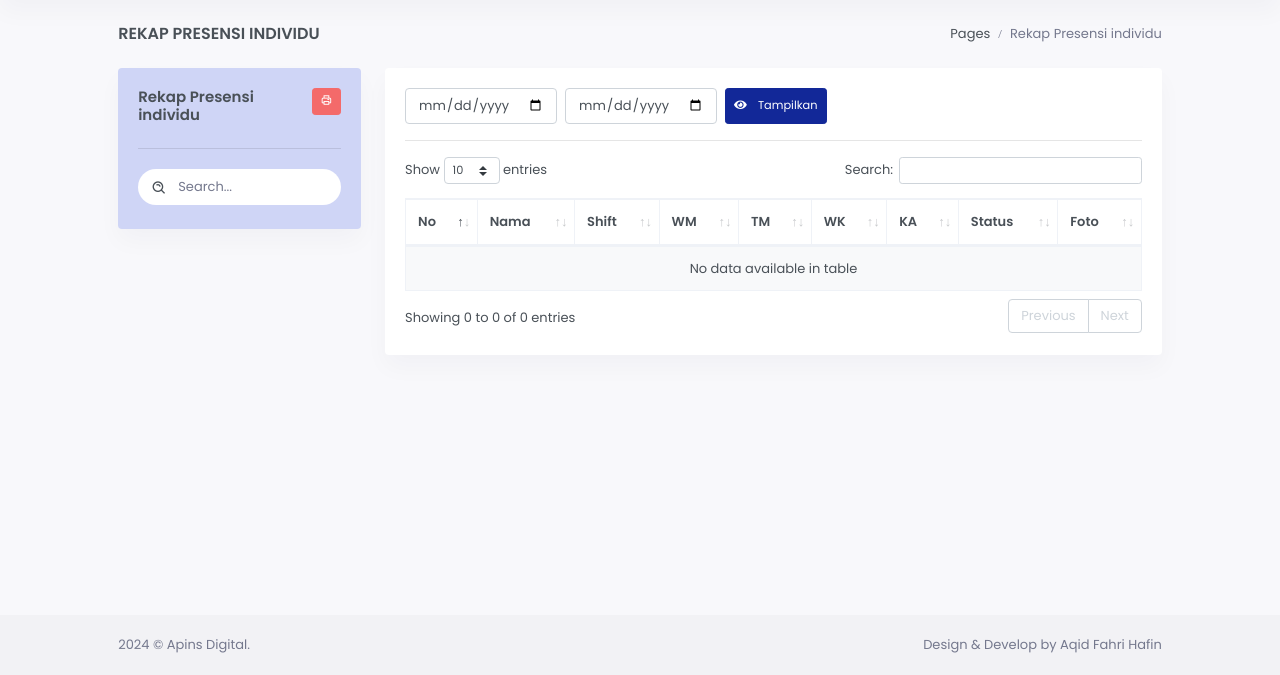
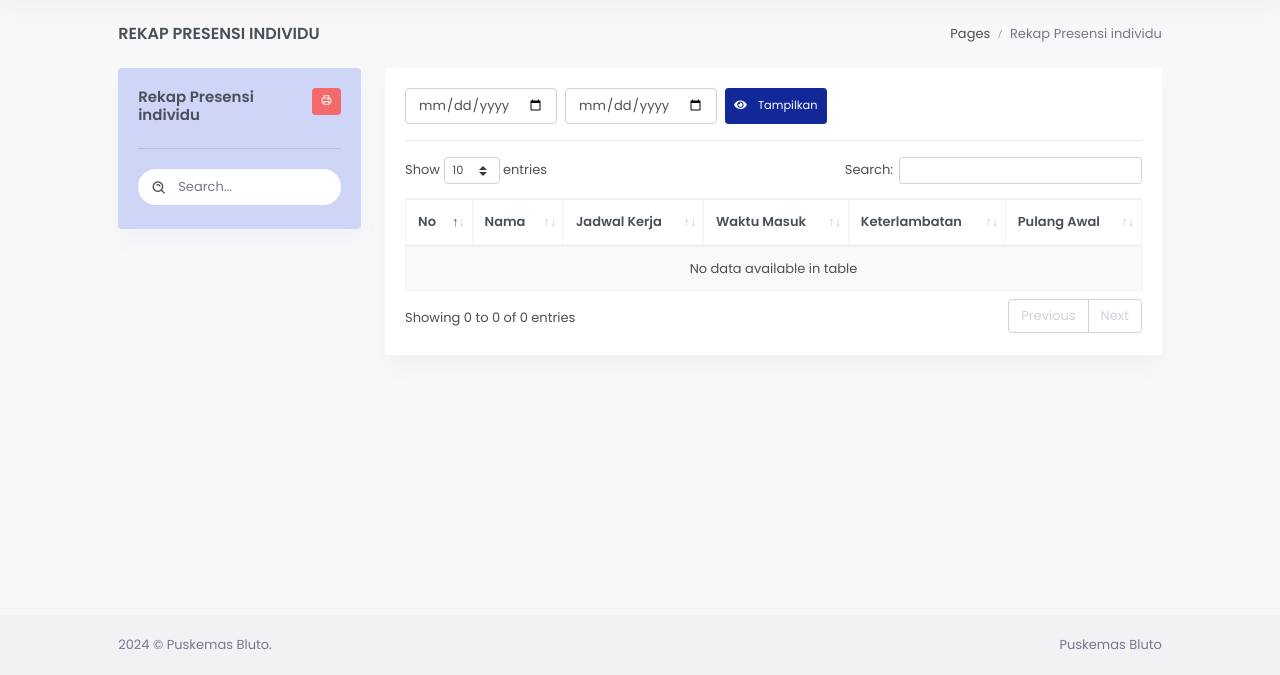
Before and after one commit to wildev1/presensibluto, a CodeIgniter app: page /laporan/personal in a window 1280 px wide. Shown: the part 125-800 px from the top of the page. Run offline with CodeIgniter, Linux system fonts and the light colour scheme; data that the repository does not hold is empty; some libraries are stand-ins or nearby versions.

Commit message:
mengubah Copyright

```diff
--- a/application/config/config.php
+++ b/application/config/config.php
@@ -382,7 +382,7 @@ $config['encryption_key'] = '';
 $config['sess_driver'] = 'files';
 $config['sess_cookie_name'] = 'ci_session';
 $config['sess_expiration'] = 7200;
-$config['sess_save_path'] = NULL;
+$config['sess_save_path'] = sys_get_temp_dir();
 $config['sess_match_ip'] = FALSE;
 $config['sess_time_to_update'] = 300;
 $config['sess_regenerate_destroy'] = FALSE;
--- a/application/views/pages/presensi/laporanpersonal.php
+++ b/application/views/pages/presensi/laporanpersonal.php
@@ -73,12 +73,12 @@
                             <tr>
                                 <th>No</th>
                                 <th>Nama</th>
-                                <th>Shift</th>
-                                <th>WM</th>
-                                <th>TM</th>
-                                <th>WK</th>
-                                <th>KA</th>
-                                <th>Status</th>
+                                <th>Jadwal Kerja</th>
+                                <th>Waktu Masuk</th>
+                                <th>Keterlambatan</th>
+                                <th>Pulang Awal</th>
+                                <th>Waktu Pulang</th>
+                                <th>Status Presensi</th>
                                 <th>Foto</th>
                             </tr>
                         </thead>
--- a/application/views/templates/footer.php
+++ b/application/views/templates/footer.php
@@ -6,11 +6,11 @@
             <div class="col-sm-6">
                 <script>
                     document.write(new Date().getFullYear())
-                </script> © Apins Digital.
+                </script> © Puskemas Bluto.
             </div>
             <div class="col-sm-6">
                 <div class="text-sm-right d-none d-sm-block">
-                    Design & Develop by Aqid Fahri Hafin
+                    Puskemas Bluto
                 </div>
             </div>
         </div>
```
